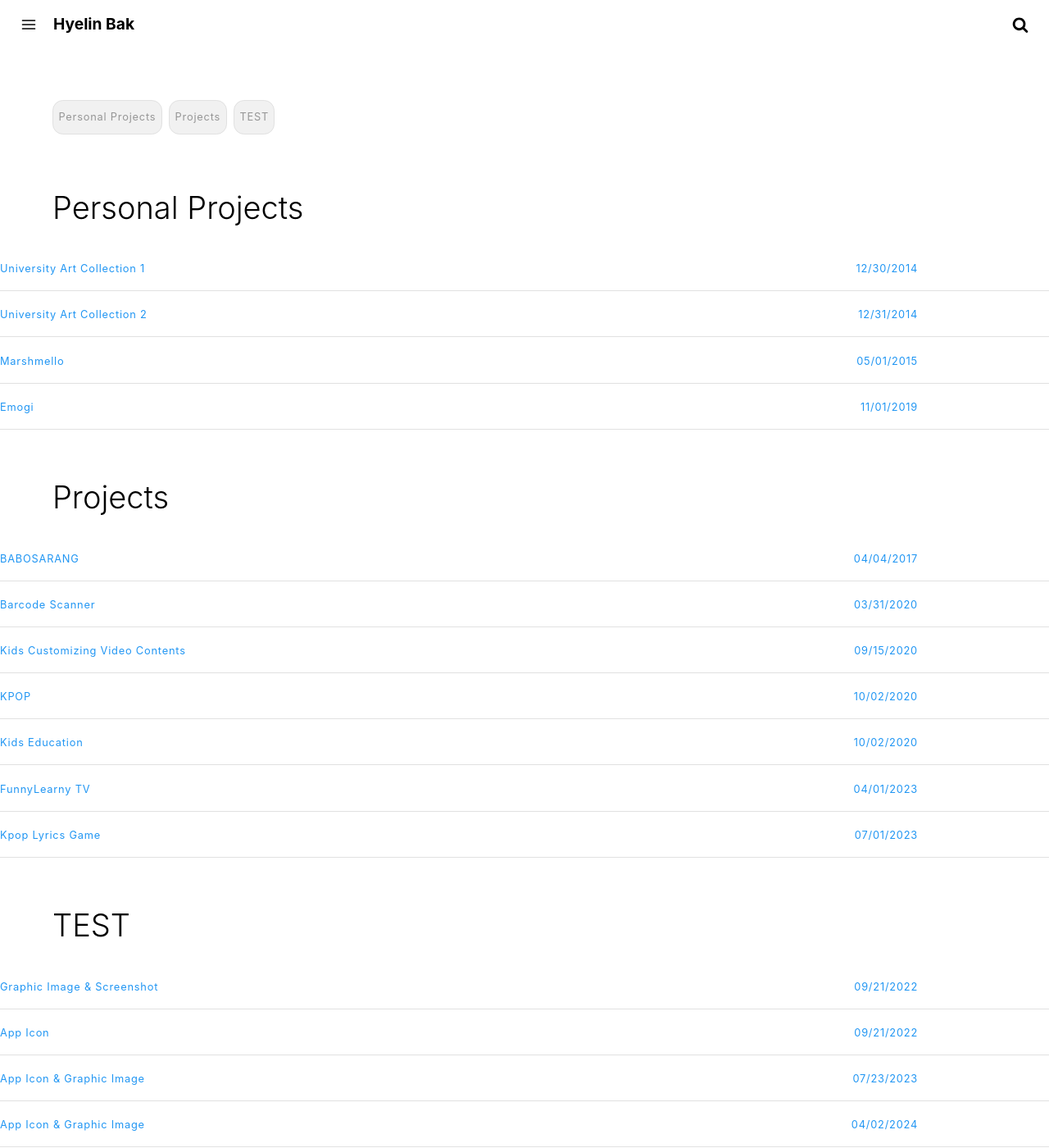
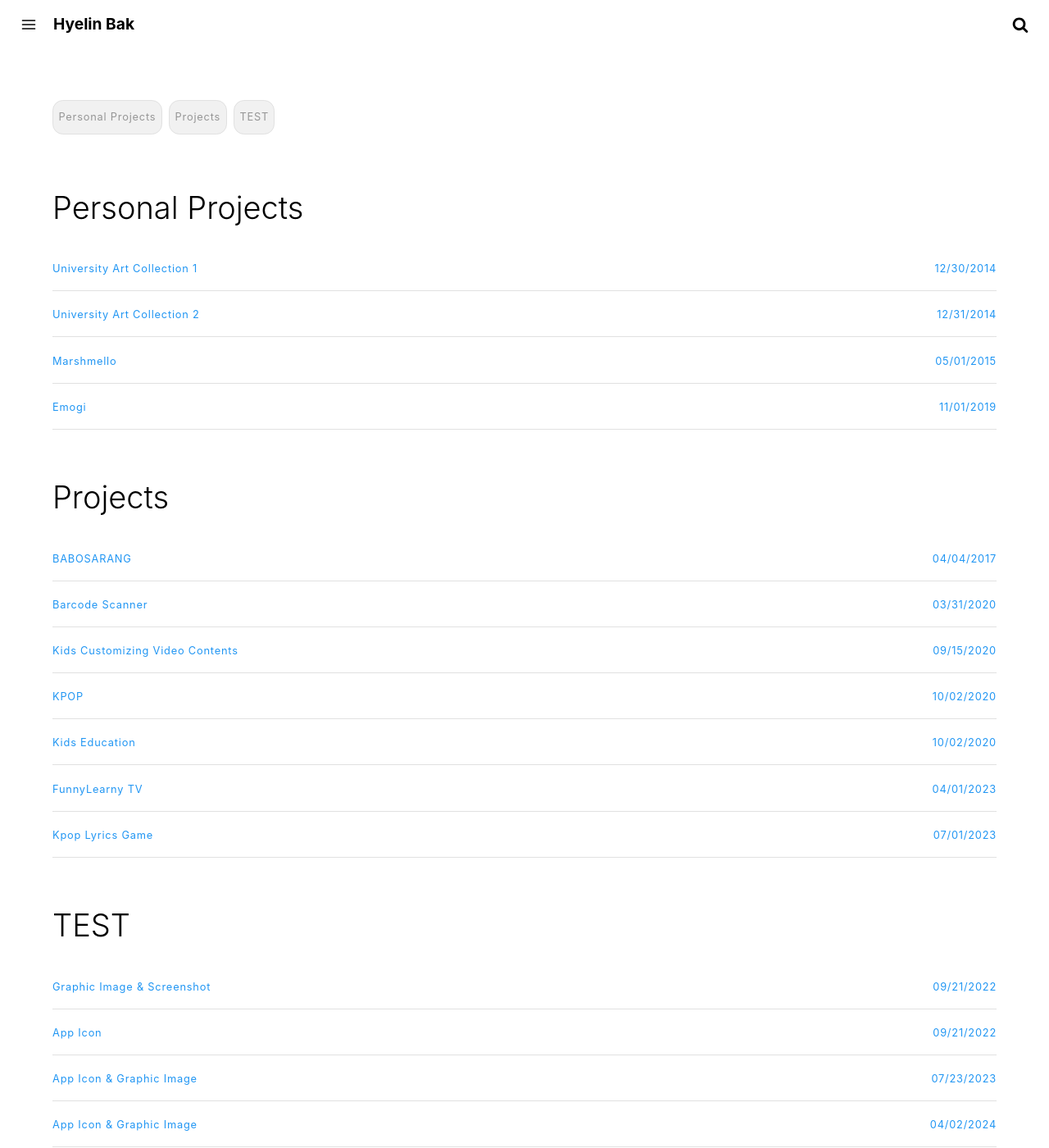
Before and after one commit to crazyjamy/crazyjamy.github.io, a Jekyll site: the page built from tags.html, in a window 1280 px wide and 1400 px high. Shown: the whole window at 82% size. Built offline with Jekyll 4.4.1, drawn with Linux system fonts in a browser that asks for light colours.

Commit message:
Update main.css

```diff
--- a/assets/css/main.css
+++ b/assets/css/main.css
@@ -509,6 +509,8 @@ main{
 }
 .post-content ul.post-list{
   padding:0;
+  padding-right:4rem;
+  padding-left:4rem;
 }
 .post-content ul.post-list.svg-serie p{
   padding:0}@media only screen and (max-width:37.5rem){.post-content ul.post-list{padding:0 1.25rem
@@ -609,14 +611,11 @@ main{
 .post-content .post-list a{
   display:block;border-bottom:1px solid #e1e1e1;padding:.625rem 0;text-decoration:none;-webkit-transition:all .5s;transition:all .5s;font-size:0.8rem;
 }
-.post-content .post-list .tag-list a{
-  display:block;border-bottom:1px solid #e1e1e1;padding:.625rem 0;text-decoration:none;-webkit-transition:all .5s;transition:all .5s;font-size:0.8rem; padding-right:5rem;
-}
 .post-content .post-list a:hover{
   border-bottom:1px solid #ff0a16
 }
 .post-content .post-list .entry-date{
-  float:right;padding-right:10rem;
+  float:right;
 }
 @media only screen and (max-width:37.5rem){
   .post-content .post-list .entry-date{display:none
```
